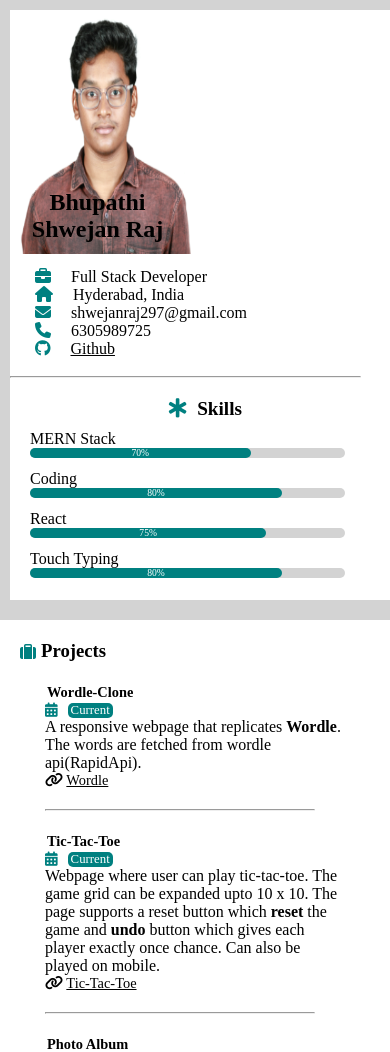
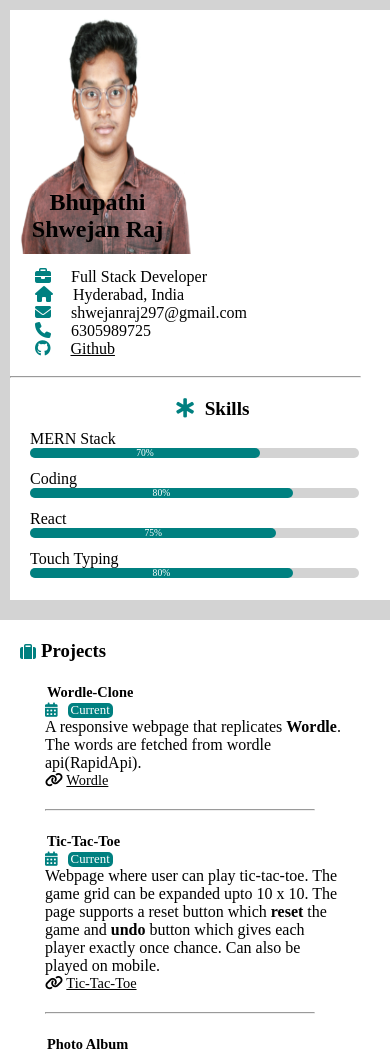
Before and after one commit to shwejanraj/profile, a plain HTML site: page index.html in a window 390 px wide. Shown: the top 1052 px of the page. Drawn offline with Linux system fonts and the light colour scheme.

Commit message:
minor changes

```diff
--- a/style.css
+++ b/style.css
@@ -263,9 +263,12 @@ ul {
   }
   .container{
     flex-direction: column;
+    /* width: 100%; */
+    /* background-color: white; */
   }
   .left-column{
     width: 100%;
+    margin-right: 10px;
   }
   .right-column{
     width: 100%;
@@ -274,7 +277,7 @@ ul {
   .work{
     /* height: 500px; */
     padding: 15px;
-    padding-bottom: 50px;
+    padding-bottom: 80px;
   }
   .education{
     padding: 15px;
@@ -286,6 +289,7 @@ ul {
   width: 50%;
  } */
   .skills{
-    padding: 15px;
+    padding: 15px 0px 15px 15px;
+
   }
 }
```
